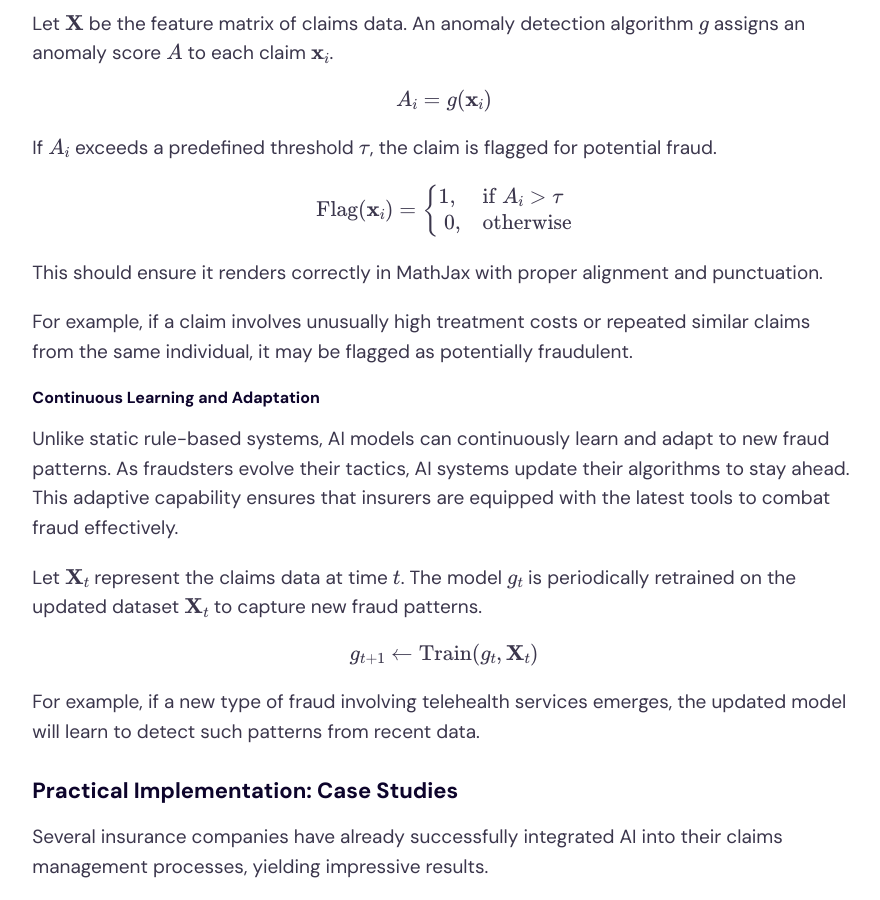
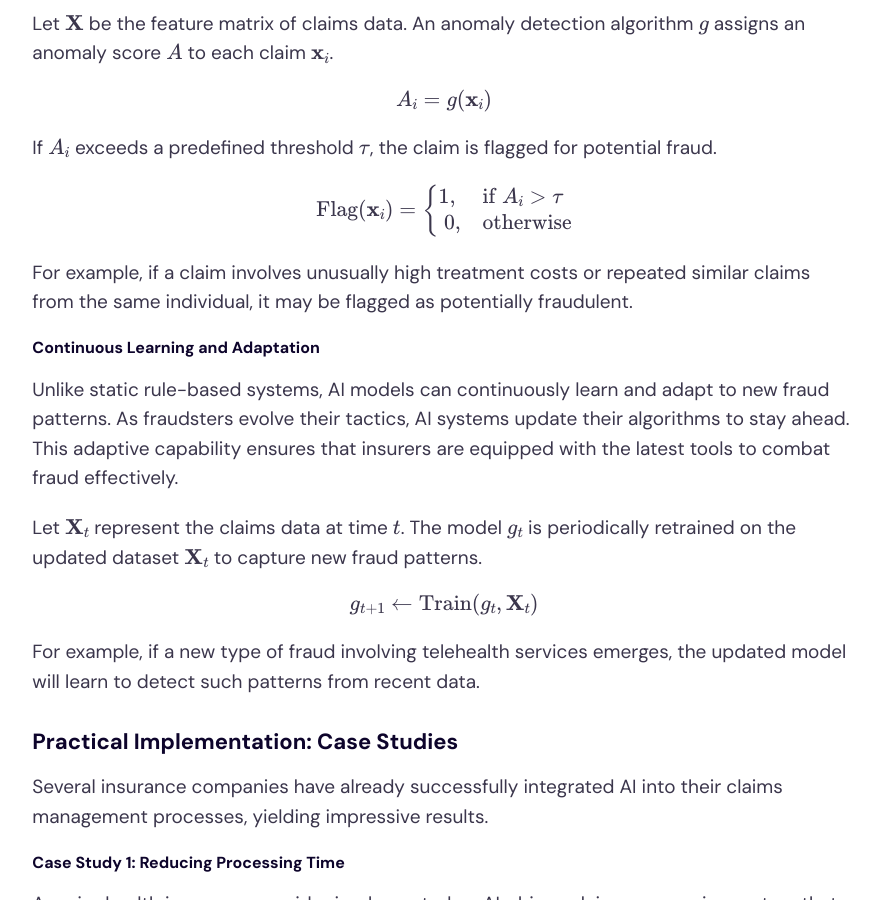
Before and after one commit to Nippotica/webnippofin, a Jekyll site: the page built from collections/_posts/2024-04-01-ai-claims.md, in a window 1280 px wide and 900 px high, scrolled down 2363 px. Shown: the whole window, without its empty margins (196-1076 px from the left). Built offline with Jekyll 4.4.1, drawn with Linux system fonts in a browser that asks for light colours.

Commit message:
Update 2024-04-01-ai-claims.md

```diff
--- a/collections/_posts/2024-04-01-ai-claims.md
+++ b/collections/_posts/2024-04-01-ai-claims.md
@@ -64,7 +64,6 @@ $$ \text{Flag}(\mathbf{x}_i) =
 \end{cases}
 $$
 
-This should ensure it renders correctly in MathJax with proper alignment and punctuation.
 
 For example, if a claim involves unusually high treatment costs or repeated similar claims from the same individual, it may be flagged as potentially fraudulent.
 
```
